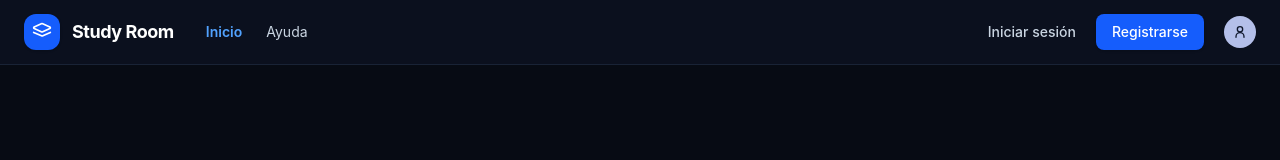
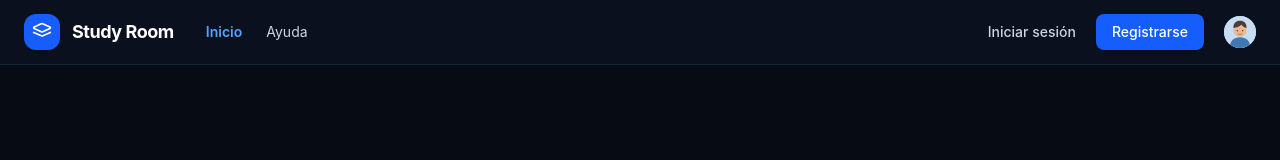
Before and after one commit to Miniproyecto-II-proyecto-integrador/frontend, a React (Vite) app: page / in a window 1280 px wide. Shown: the top 160 px of the page. Built offline with nearby package versions, Linux system fonts and the light colour scheme; no server answers.

Commit message:
fix: mostrar avatares y foto de perfil (US-01 US-02)

```diff
--- /dev/null
+++ b/src/components/Avatar.tsx
@@ -0,0 +1,11 @@
+import { useState } from 'react';
+
+export default function Avatar({ value, className = '' }: { value?: string | null; className?: string }) {
+  const [failedUrl, setFailedUrl] = useState('');
+  const isPhoto = Boolean(value && /^https:\/\//i.test(value));
+  if (isPhoto && value !== failedUrl) return <img src={value!} alt="" referrerPolicy="no-referrer" onError={() => setFailedUrl(value!)} className={`rounded-full object-cover ${className}`} />;
+
+  return <svg aria-hidden="true" viewBox="0 0 48 48" className={`rounded-full ${className}`}>
+    {value === 'avatar-3' ? <><rect width="48" height="48" fill="#b8e5fa" /><circle cx="35" cy="12" r="5" fill="#f9cc65" /><path d="M0 39 15 21 25 33 31 26 48 44v4H0Z" fill="#427b72" /><path d="m0 44 13-12 10 9 8-7 17 10v4H0Z" fill="#275d5a" /></> : <><rect width="48" height="48" fill={value === 'avatar-2' ? '#ead7ef' : '#c7ddf4'} /><path d="M8 48c1-11 7-16 16-16s15 5 16 16" fill={value === 'avatar-2' ? '#ac6290' : '#4177b2'} />{value === 'avatar-2' && <path d="M11 23c0-12 4-17 13-17s13 5 13 17v12H11Z" fill="#513b35" />}<circle cx="24" cy="21" r="10" fill="#eab991" /><path d={value === 'avatar-2' ? 'M14 18C14 9 19 7 24 7c7 0 11 4 11 12-4-1-9-5-11-8-2 4-6 6-10 7Z' : 'M14 18c0-8 4-11 10-11s10 3 10 11c-4-1-6-3-8-5-3 3-7 4-12 5Z'} fill="#513b35" /><circle cx="20" cy="22" r="1" fill="#352d2a" /><circle cx="28" cy="22" r="1" fill="#352d2a" /><path d="M21 27q3 2 6 0" fill="none" stroke="#9a5a53" strokeLinecap="round" /></>}
+  </svg>;
+}
--- a/src/components/Layout.tsx
+++ b/src/components/Layout.tsx
@@ -1,8 +1,18 @@
 import { Outlet, Link, NavLink, useLocation, useNavigate } from 'react-router-dom';
 import { useAuth } from '../auth/AuthContext';
+import { useEffect, useState } from 'react';
+import { getProfile } from '../auth/users';
+import Avatar from './Avatar';
 
 export default function Layout() {
   const { user, signOut } = useAuth();
+  const [profileAvatar, setProfileAvatar] = useState<{ uid: string; avatar: string } | null>(null);
+  useEffect(() => {
+    if (!user) return;
+    let active = true;
+    getProfile().then((profile) => { if (active) setProfileAvatar({ uid: user.uid, avatar: profile.avatar }); }).catch(() => { if (active) setProfileAvatar(null); });
+    return () => { active = false; };
+  }, [user]);
   const navigate = useNavigate();
   const location = useLocation();
   const authPage = ['/ingreso', '/registro', '/nombre-de-usuario'].includes(location.pathname);
@@ -75,20 +85,7 @@ export default function Layout() {
             aria-label="Perfil de usuario"
             className="size-8 rounded-full bg-indigo-200/90 text-slate-900 flex items-center justify-center hover:bg-indigo-100 transition-colors"
           >
-            <svg
-              xmlns="http://www.w3.org/2000/svg"
-              viewBox="0 0 24 24"
-              fill="none"
-              stroke="currentColor"
-              strokeWidth="2"
-              strokeLinecap="round"
-              strokeLinejoin="round"
-              className="size-4"
-              aria-hidden="true"
-            >
-              <circle cx="12" cy="8" r="4" />
-              <path d="M6 20v-1a6 6 0 0 1 12 0v1" />
-            </svg>
+            <Avatar value={(profileAvatar?.uid === user?.uid && profileAvatar?.avatar) || user?.photoURL} className="size-8" />
           </Link>
         </div>
       </header>}
--- /dev/null
+++ b/src/components/avatarOptions.ts
@@ -0,0 +1,5 @@
+export const avatarOptions = [
+  { id: 'avatar-1', label: 'Hombre' },
+  { id: 'avatar-2', label: 'Mujer' },
+  { id: 'avatar-3', label: 'Paisaje' },
+] as const;
--- a/src/pages/Registro.tsx
+++ b/src/pages/Registro.tsx
@@ -10,6 +10,8 @@ import Spinner from '../components/Spinner';
 import StatusMessage from '../components/StatusMessage';
 import TextField from '../components/TextField';
 import GoogleIcon from '../components/GoogleIcon';
+import Avatar from '../components/Avatar';
+import { avatarOptions } from '../components/avatarOptions';
 
 type Fields = { nombres: string; apellidos: string; username: string; avatar: string; correo: string; contrasena: string };
 const initial: Fields = { nombres: '', apellidos: '', username: '', avatar: 'avatar-1', correo: '', contrasena: '' };
@@ -68,7 +70,7 @@ export default function Registro() {
     <div className="mt-6 space-y-5">{general && <StatusMessage type="error">{general}</StatusMessage>}{success && <StatusMessage type="success">Tu cuenta se creó correctamente.</StatusMessage>}
     {!pendingProfile && <><Button variant="secondary" className="w-full !border-0 !bg-[#152537] !py-3" onClick={google} disabled={loading || success}><GoogleIcon /> {loading ? 'Conectando…' : 'Continuar con Google'}</Button><div className="flex items-center gap-3 text-xs text-slate-300"><span className="h-px flex-1 bg-slate-700" />o regístrate con tu correo<span className="h-px flex-1 bg-slate-700" /></div></>}
     <form onSubmit={submit} noValidate className="space-y-4"><div className="grid gap-4 sm:grid-cols-2">{(['nombres', 'apellidos'] as const).map((key) => <TextField key={key} id={`registro-${key}`} label={key === 'nombres' ? 'Nombres' : 'Apellidos'} placeholder={key === 'nombres' ? 'Ej. Mateo' : 'Ej. Salazar'} value={form[key]} onChange={(event) => change(key, event.target.value)} error={errors[key]} disabled={loading || success} />)}</div>
-    <div className="grid gap-4 sm:grid-cols-[11rem_1fr]"><fieldset disabled={loading || success}><legend className="mb-2 text-sm font-medium text-slate-300">Foto o avatar</legend><div className="flex flex-wrap gap-2">{['avatar-1', 'avatar-2', 'avatar-3'].map((avatar, index) => <label key={avatar} className={`flex size-11 items-center justify-center rounded-lg border text-xs ${form.avatar === avatar ? 'border-blue-300 bg-blue-600 text-white' : 'border-slate-600 bg-[#03111f] text-slate-300'}`}><input className="sr-only peer" aria-label={`Avatar ${index + 1}`} type="radio" name="avatar" value={avatar} checked={form.avatar === avatar} onChange={() => change('avatar', avatar)} /><span className="rounded-sm peer-focus-visible:outline-2 peer-focus-visible:outline-offset-4 peer-focus-visible:outline-blue-300">{index + 1}</span></label>)}</div></fieldset><TextField id="registro-username" label="Nombre de usuario" placeholder="mateo_dev" helpText="De 3 a 20 letras, números o guion bajo (_), sin espacios." value={form.username} onChange={(event) => change('username', event.target.value)} error={errors.username} disabled={loading || success} /></div>
+    <div className="grid gap-4 sm:grid-cols-[11rem_1fr]"><fieldset disabled={loading || success}><legend className="mb-2 text-sm font-medium text-slate-300">Elige un avatar</legend><div className="flex flex-wrap gap-2">{avatarOptions.map((avatar) => <label key={avatar.id} className={`flex size-12 cursor-pointer items-center justify-center rounded-full border-2 focus-within:outline-2 focus-within:outline-offset-2 focus-within:outline-blue-300 ${form.avatar === avatar.id ? 'border-blue-300' : 'border-transparent'}`}><input className="sr-only" aria-label={`Avatar: ${avatar.label}`} type="radio" name="avatar" value={avatar.id} checked={form.avatar === avatar.id} onChange={() => change('avatar', avatar.id)} /><Avatar value={avatar.id} className="size-10" /></label>)}</div></fieldset><TextField id="registro-username" label="Nombre de usuario" placeholder="mateo_dev" helpText="De 3 a 20 letras, números o guion bajo (_), sin espacios." value={form.username} onChange={(event) => change('username', event.target.value)} error={errors.username} disabled={loading || success} /></div>
     <TextField id="registro-correo" label="Correo electrónico institucional o personal" type="email" autoComplete="email" placeholder="mateo.salazar@universidad.edu" value={form.correo} onChange={(event) => change('correo', event.target.value)} error={errors.correo} disabled={loading || success || pendingProfile} />
     <TextField id="registro-contrasena" label="Contraseña" type="password" autoComplete="new-password" placeholder="Escribe tu contraseña" helpText="Tu contraseña debe tener al menos 6 caracteres." value={form.contrasena} onChange={(event) => change('contrasena', event.target.value)} error={errors.contrasena} disabled={loading || success || pendingProfile} />
     <Button type="submit" className="w-full !py-3" disabled={loading || success}>{loading && <Spinner />}{loading ? 'Creando tu cuenta…' : pendingProfile ? 'Reintentar' : 'Registrarse en Study Room'}</Button><p className="pt-3 text-center text-sm text-slate-300">¿Ya tienes cuenta? <Link to="/ingreso" className="text-blue-200 underline">Iniciar sesión</Link></p></form></div></div></section>;
```
